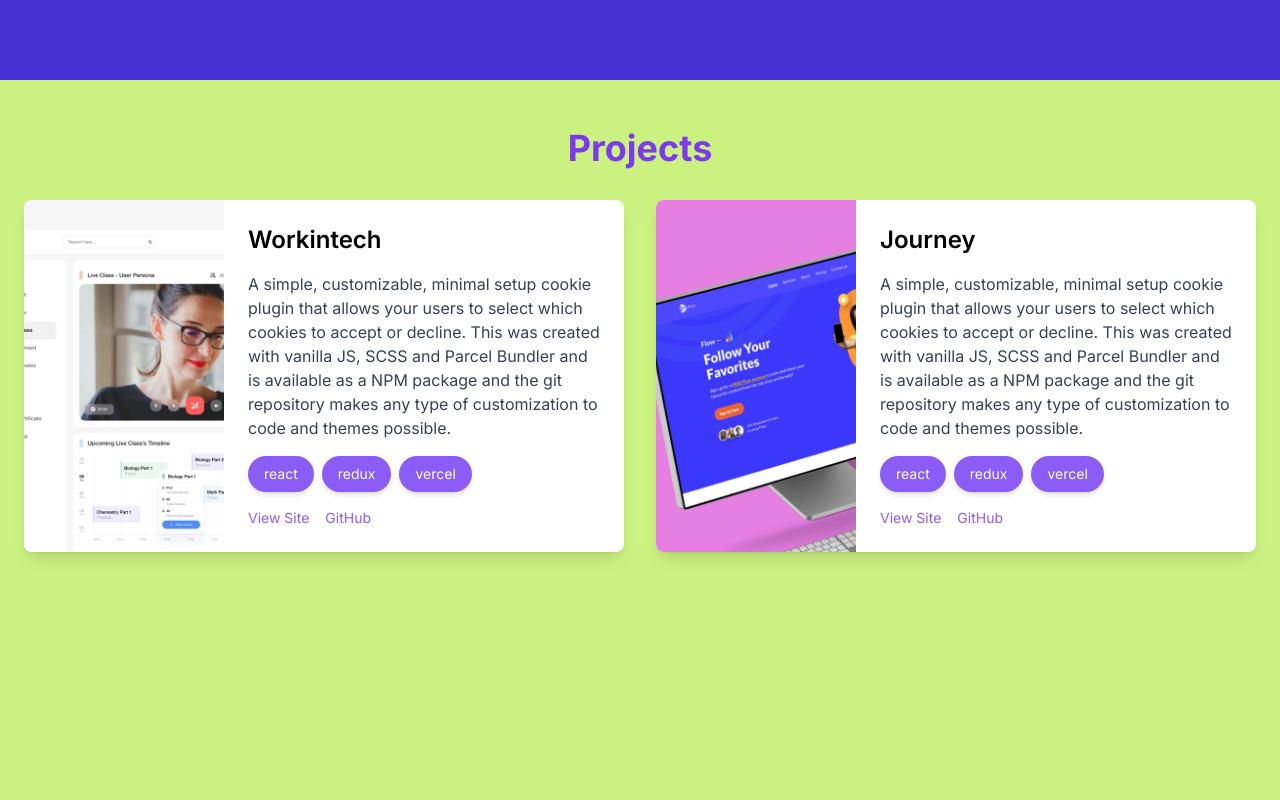
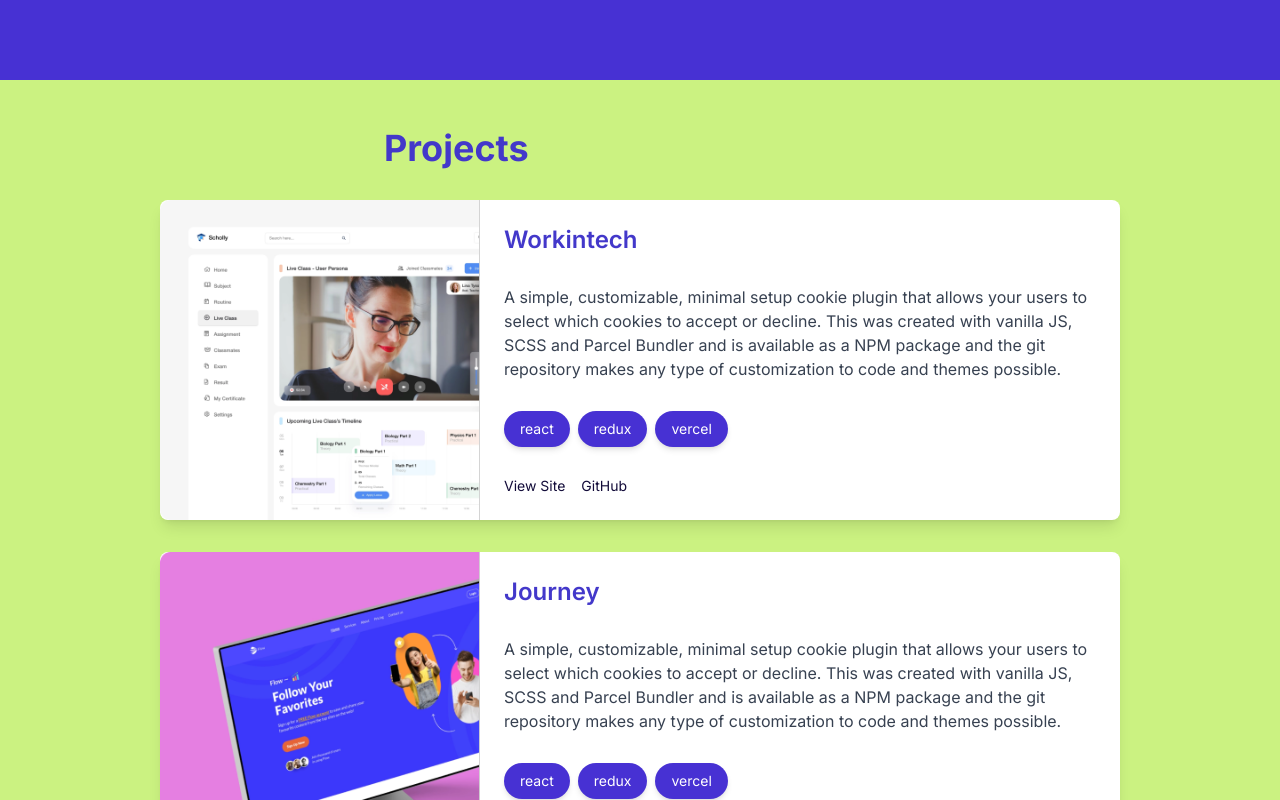
Before and after one commit to ilaydapasli/fronendChallenge, a React (Vite) app: page / in a window 1280 px wide. Shown: the part 2320-3120 px from the top of the page. Built offline with nearby package versions, Linux system fonts and the light colour scheme; no server answers; a web font is replaced by a local one.

Commit message:
Update Projects.jsx

```diff
--- a/src/components/Projects.jsx
+++ b/src/components/Projects.jsx
@@ -17,29 +17,29 @@ function Projects() {
       }}
     >
       {/* Sayfa Başlığı */}
-      <h1 className="text-4xl font-bold text-center mb-8 dark:text-white text-violet-600">
+      <h1 className="text-4xl font-bold ml-[360px]   mb-8 text-[#4338CA]">
         {lang === "tr" ? projectsHeader.tr : projectsHeader.en}
       </h1>
 
       {/* Proje Kartları */}
-      <div className="grid grid-cols-1 md:grid-cols-2 gap-8">
+      <div className="flex flex-col items-center gap-8">
         {projectData.map((project, i) => (
           <div
             key={i}
-            className="flex flex-col md:flex-row bg-white dark:bg-zinc-800 shadow-lg rounded-lg overflow-hidden"
+            className="flex flex-col md:flex-row bg-white w-full md:w-[960px] dark:bg-zinc-800 shadow-lg rounded-lg overflow-hidden"
           >
             {/* Proje Resmi */}
             <div className="w-full md:w-1/3">
               <img
                 src={project.image}
                 alt={project.header}
-                className="w-full h-full object-cover"
+                className="w-full h-full object-cover  "
               />
             </div>
 
             {/* Proje Detayları */}
             <div className="w-full md:w-2/3 p-6 flex flex-col justify-between">
-              <h2 className="text-2xl font-semibold mb-4 dark:text-violet-400">
+              <h2 className="text-2xl font-semibold mb-4 text-[#4338CA]">
                 {project.header}
               </h2>
               <p className="text-gray-700 dark:text-gray-300 mb-4">
@@ -51,7 +51,7 @@ function Projects() {
                 {project.buttons.map((button, i) => (
                   <button
                     key={i}
-                    className="bg-violet-500 text-white px-4 py-2 rounded-full text-sm shadow-md hover:bg-violet-600 transition dark:bg-violet-400 dark:hover:bg-violet-500"
+                    className="bg-[#4731D3] text-white px-4 py-2 rounded-full text-sm shadow-md hover:bg-violet-600 transition dark:bg-violet-400 dark:hover:bg-violet-500"
                   >
                     {button}
                   </button>
@@ -62,7 +62,7 @@ function Projects() {
                   <a
                     key={i}
                     href="#"
-                    className="text-violet-500 dark:text-lime-200 hover:underline text-sm"
+                    className="text-[#120B39] hover:underline text-sm"
                   >
                     {lang === "tr" ? link.tr : link.en}
                   </a>
```
